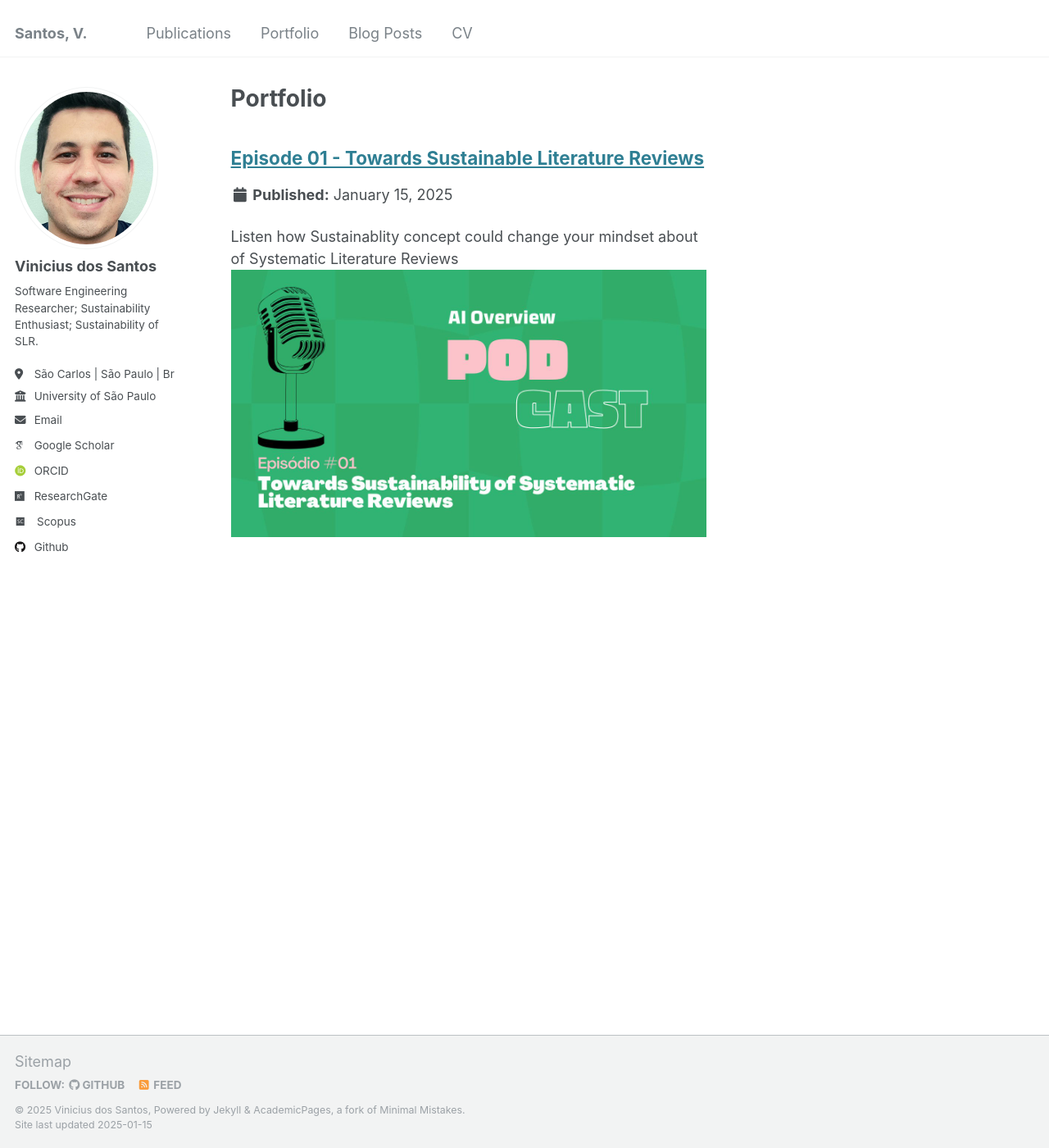
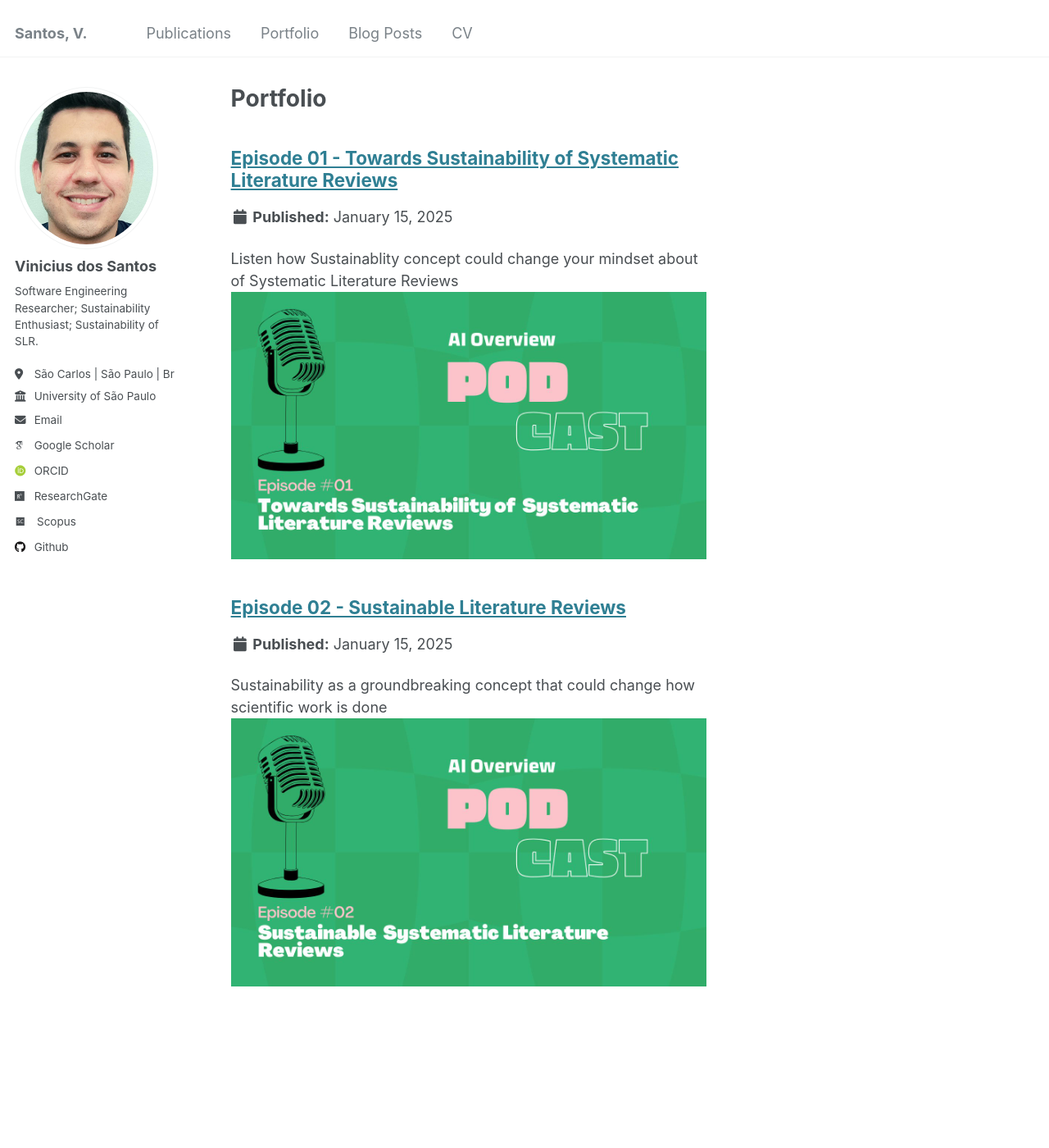
Before and after one commit to vinnydsstos/academic-bio, a Jekyll site: the page built from _pages/portfolio.html, in a window 1280 px wide and 1400 px high. Shown: the whole window at 82% size. Built offline with Jekyll 4.4.1, drawn with Linux system fonts in a browser that asks for light colours; some web fonts are replaced.

Commit message:
adiciona novo episodio

```diff
--- a/_portfolio/episode-01.md
+++ b/_portfolio/episode-01.md
@@ -1,5 +1,5 @@
 ---
-title: "Episode 01 - Towards Sustainable Literature Reviews"
+title: "Episode 01 - Towards Sustainability of Systematic Literature Reviews"
 excerpt: "Listen how Sustainablity concept could change your mindset about of Systematic Literature Reviews <br/><img src='/academic-bio/images/ep01.jpg'>"
 collection: portfolio
 ---
--- /dev/null
+++ b/_portfolio/episode-02.md
@@ -0,0 +1,12 @@
+---
+title: "Episode 02 - Sustainable Literature Reviews"
+excerpt: "Sustainability as a groundbreaking concept that could change how scientific work is done<br/><img src='/academic-bio/images/ep02.jpg'>"
+collection: portfolio
+---
+
+<audio controls>
+  <source src="/academic-bio/files/ep02.mp3" type="audio/mp3">
+Your browser does not support the audio element.
+</audio>
+
+This podcast was AI generated with Notebook LM by Google.
```
Also changed, not shown: images/ep01.jpg, images/ep02.jpg (added), 1 other file.
